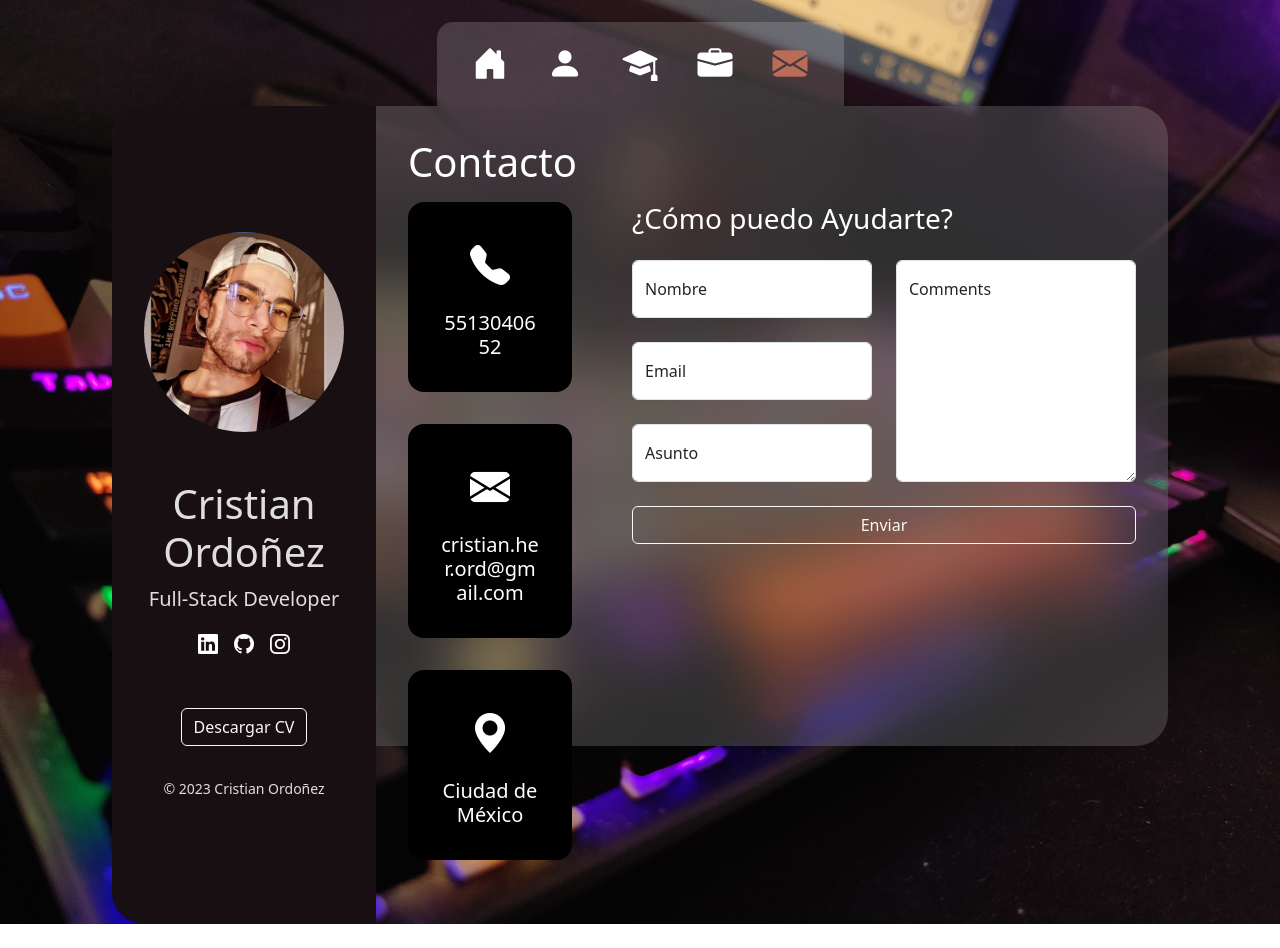
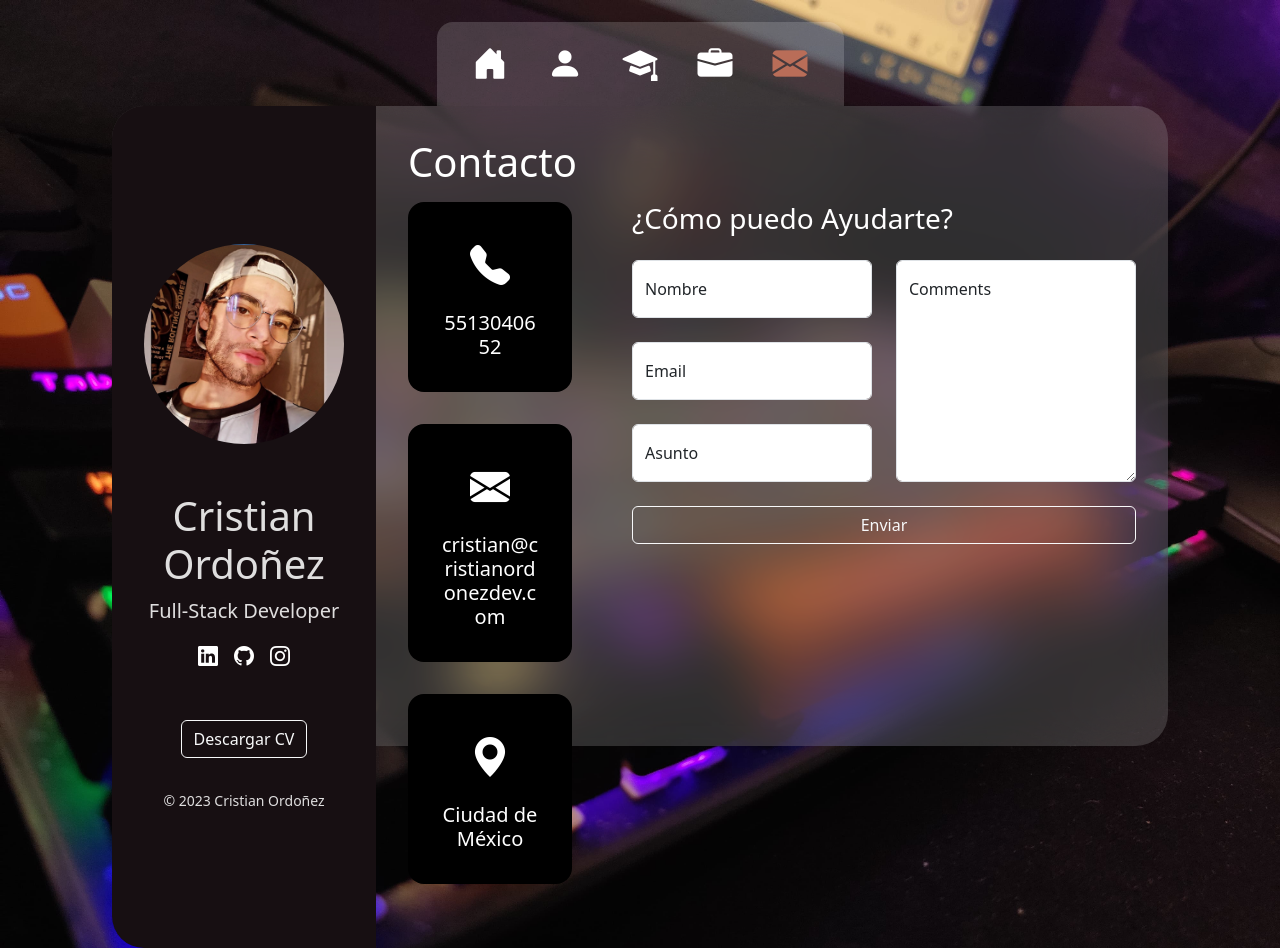
Before and after one commit to cristianordonezdev/portfolio, a Vue app: page /contact in a window 1280 px wide. Before the commit the page ends 924 px from the top, so only its background shows below. Built offline with nearby package versions, Linux system fonts and the light colour scheme; no server answers.

Commit message:
update emal

```diff
--- a/src/views/AboutView.vue
+++ b/src/views/AboutView.vue
@@ -15,7 +15,7 @@ const age = (): number => {
 const list_data = ref([
   {strong: 'Edad', value: age()},
   {strong: 'Pais', value: 'México'},
-  {strong: 'Correo', value: 'cristian.her.ord@gmail.com'},
+  {strong: 'Correo', value: 'cristian@cristianordonezdev.com'},
   {strong: 'Teléfono', value: '5513040652'},
 ])
 
--- a/src/views/ContactView.vue
+++ b/src/views/ContactView.vue
@@ -11,7 +11,7 @@ const show_alert_danger = ref(false)
 
 const contact = ref([
   {icon: 'bi bi-telephone-fill', label: '5513040652'},
-  {icon: 'bi bi-envelope-fill', label: 'cristian.her.ord@gmail.com'},
+  {icon: 'bi bi-envelope-fill', label: 'cristian@cristianordonezdev.com'},
   {icon: 'bi bi-geo-alt-fill', label: 'Ciudad de México'}
 ])
 
```
